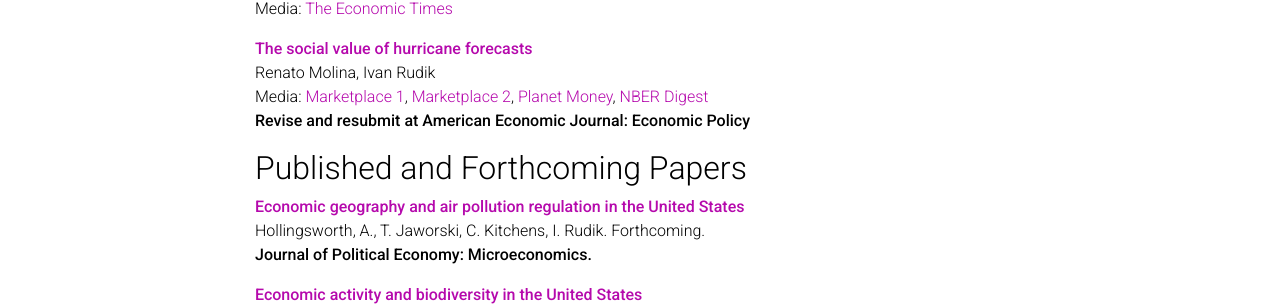
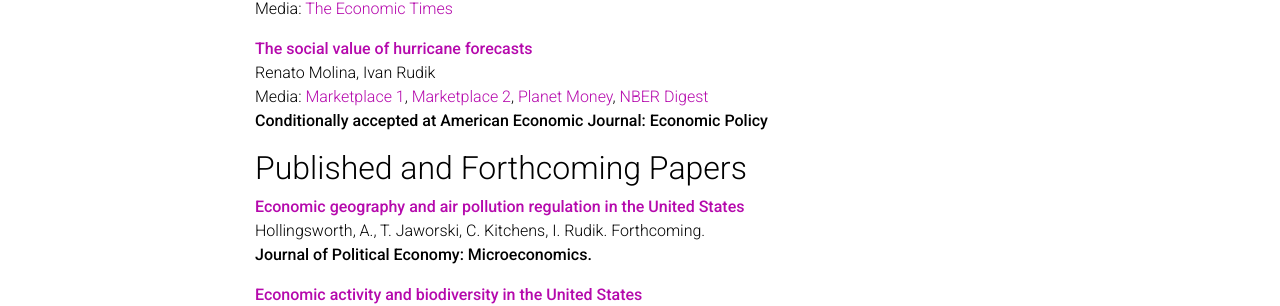
Before and after one commit to irudik/irudik.github.io, a Jekyll site: the page built from _pages/about.md, in a window 1280 px wide and 900 px high, scrolled down 907 px. Shown: the part 149-455 px from the top of the window. Built offline with Jekyll 4.4.1, drawn with Linux system fonts in a browser that asks for light colours; a style sheet for code colours, icons or effects is not loaded.

Commit message:
cond accept hurricanes

```diff
--- a/_pages/about.md
+++ b/_pages/about.md
@@ -67,7 +67,7 @@ Media: [The Economic Times](https://t.co/55NzVfuCJl)
 **[The social value of hurricane forecasts](https://osf.io/preprints/socarxiv/sqtjr)**
 Renato Molina, Ivan Rudik
 Media: [Marketplace 1](https://www.marketplace.org/2024/06/13/better-hurricane-forecasts-are-preventing-damage-and-saving-money-study-says/), [Marketplace 2](https://www.marketplace.org/2024/05/27/biden-administrationhurricane-forecasting-investment/), [Planet Money](https://www.npr.org/2024/11/11/1212475049/indicator-what-is-weather-forecasts-worth), [NBER Digest](https://www.nber.org/digest/202409/value-improving-hurricane-forecasts)
-**Revise and resubmit at American Economic Journal: Economic Policy**
+**Conditionally accepted at American Economic Journal: Economic Policy**
 
 
 ## Published and Forthcoming Papers
```
